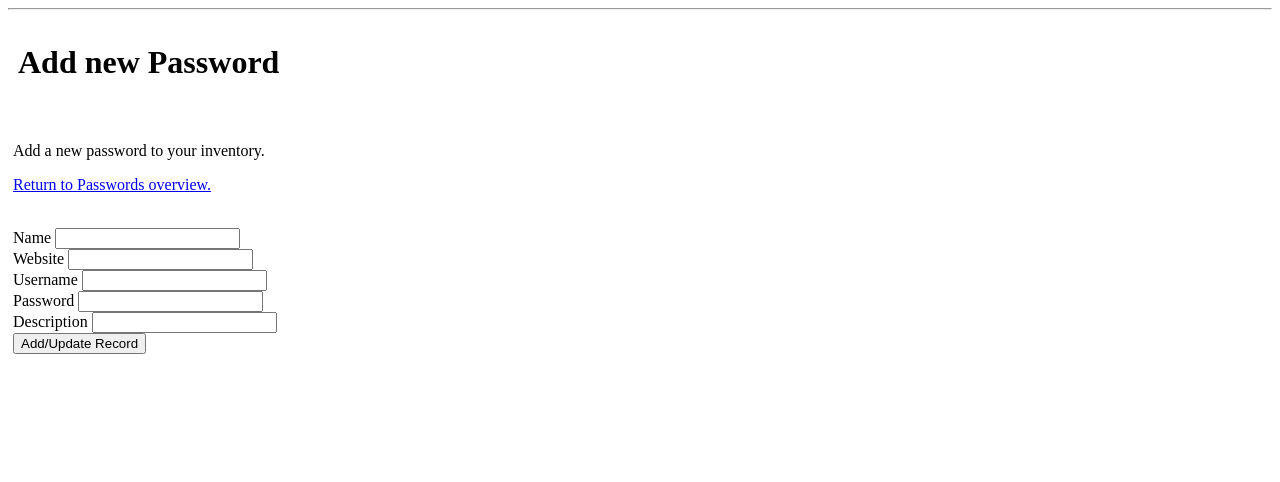
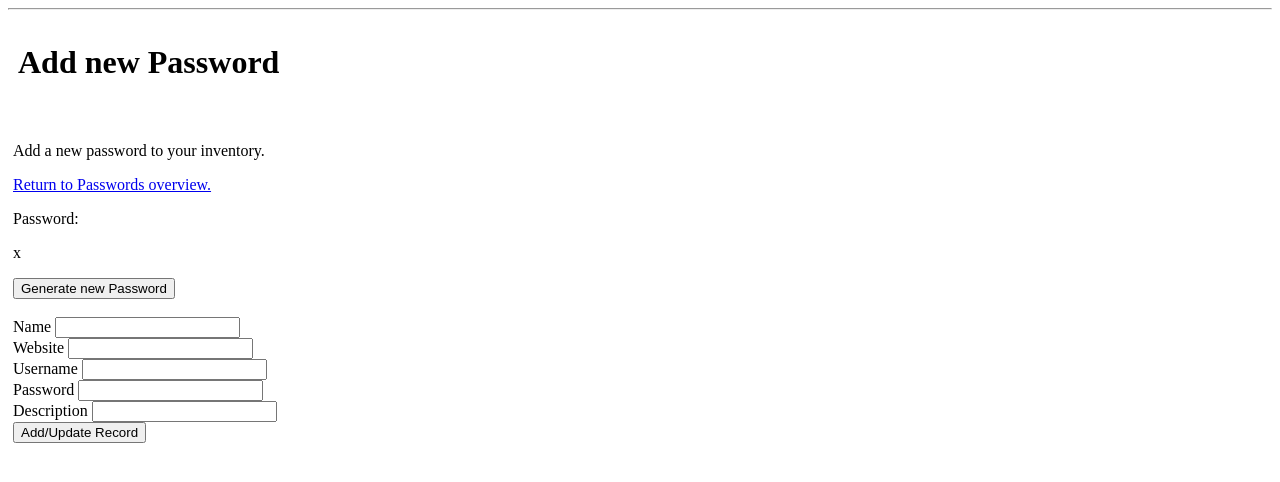
Before and after one commit to dtyresson/flask-app, a Flask app: template pyttpass/templates/passwords/add_password.html in a window 1280 px wide. Shown: the part 63-545 px from the top of the page. Run offline with Flask 3, Linux system fonts and the light colour scheme; tables that the repository leaves empty hold one stand-in row (values such as "Sample post"); the template is opened without the code that fills it: values that come from a table or form of the project are taken from there, most other values are stand-ins (such as "Sample title", 1, 10 or a date in 2020); parts of the project's set-up code (start-up, migrations or seed data) failed here and were passed over; some libraries are stand-ins or nearby versions.

Commit message:
Included password generation functionality

```diff
--- a/pyttpass/password_generator/__init__.py
+++ b/pyttpass/password_generator/__init__.py
@@ -1 +1 @@
-from .generator import PasswordGenerator, PassphraseGenerator
+from .generator import PasswordGenerator, PassphraseGenerator, CharTypes
--- a/pyttpass/password_generator/generator.py
+++ b/pyttpass/password_generator/generator.py
@@ -34,7 +34,7 @@ class PassphraseGenerator(Generator):
 class PasswordGenerator(Generator):
 
     @classmethod
-    def generate_password_characters(cls, lenght: int, adjusted_char_probability):
+    def randomize_password_characters(cls, lenght: int, adjusted_char_probability):
         for _ in range(lenght):
             yield random.choice(random.choice(adjusted_char_probability))
 
@@ -43,7 +43,7 @@ class PasswordGenerator(Generator):
 
         #TODO Adjust dynamic weights
         adjusted_char_probability = random.choices(args, weights=(50,50,30,20), k=len(args)*2)
-        return ''.join(list(cls.generate_password_characters(lenght, adjusted_char_probability)))
+        return ''.join(list(cls.randomize_password_characters(lenght, adjusted_char_probability)))
 
 if __name__ == '__main__':
 
--- a/pyttpass/templates/passwords/add_password.html
+++ b/pyttpass/templates/passwords/add_password.html
@@ -19,6 +19,30 @@
 			<p class="lead alert alert-primary">Add a new password to your inventory.</p>
 			<p class="ml-4"><a href="{{ url_for('passwords.index') }}">Return to Passwords overview.</a></p>
 
+			<script src="https://code.jquery.com/jquery-3.7.1.slim.min.js"></script>
+			<script type=text/javascript>
+				// Working code to get data from python backend
+				$(function() {
+					$('a#process_input').bind('click', function() {
+						fetch("/passwords/password_generator")
+					    .then(function (response) {
+					        return response.json(); // Parse response as json
+					    })
+					    .then(function (json) {
+					        console.log('GET response as JSON:');
+				        // console.log(json.name); // Here’s our JSON object
+					        document.getElementById("pwd").innerHTML = json.pwd;
+					    })
+					});
+				});
+			</script>
+
+			<div class="bb">
+				<p>Password:</p>
+				<p class="b" id="pwd"> {{ pwd }} <br></p>
+				<a href=# id=process_input><button type="submit" class="button1">Generate new Password</button></a>
+			</div>
+
 			{% with errors = get_flashed_messages() %}
 				{% if errors %}
 					{% for err in errors %}
```
Also changed, not shown: pyttpass/passwords/routes.py (+11 -1 lines), 1 other file.
